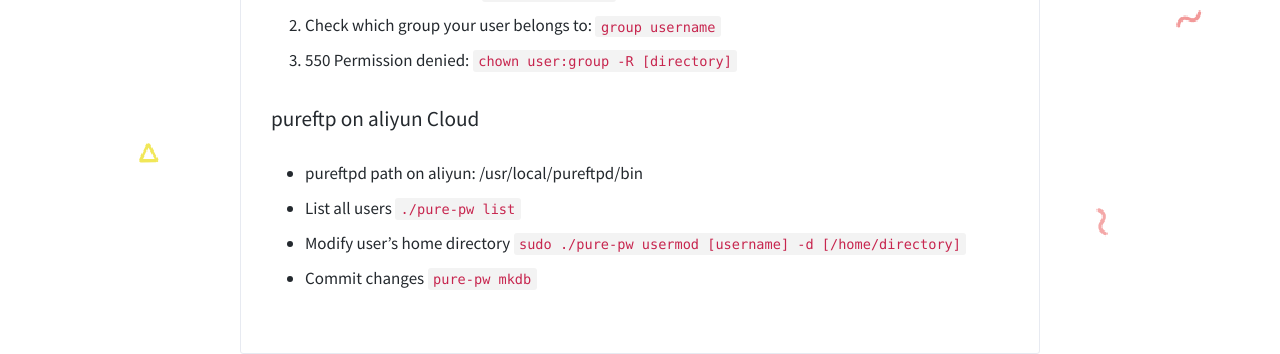
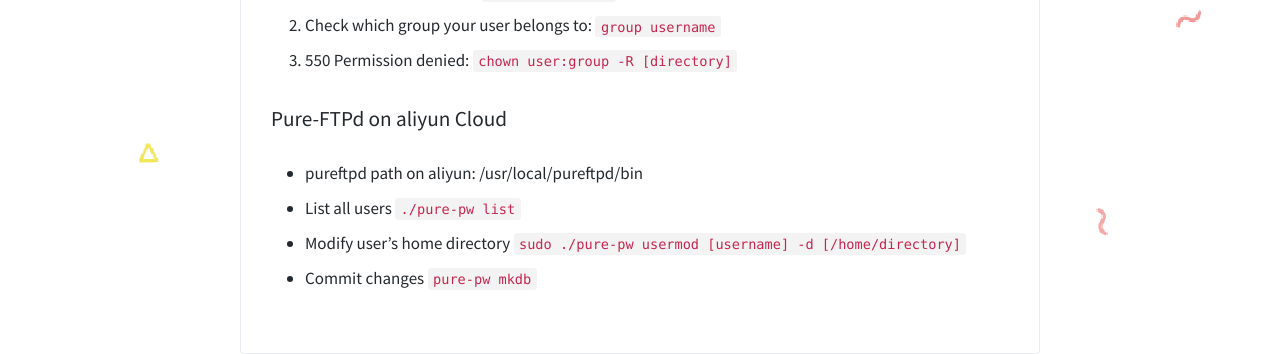
Before and after one commit to sally4388you/sally4388you.github.io, a Jekyll site: the page built from _posts/2018-06-04-qCloud-ftp.md, in a window 1280 px wide. Shown: the part 1162-1516 px from the top of the page. Built offline with Jekyll 4.4.1, drawn with Linux system fonts in a browser that asks for light colours.

Commit message:
mistake changes

```diff
--- a/_posts/2018-06-04-qCloud-ftp.md
+++ b/_posts/2018-06-04-qCloud-ftp.md
@@ -30,7 +30,7 @@ passwd your_password
 2. Check which group your user belongs to: `group username`
 3. 550 Permission denied: `chown user:group -R [directory]`
 
-### pureftp on aliyun Cloud
+### Pure-FTPd on aliyun Cloud
 * pureftpd path on aliyun: /usr/local/pureftpd/bin
 * List all users `./pure-pw list`
 * Modify user's home directory `sudo ./pure-pw usermod [username] -d [/home/directory]`
```
